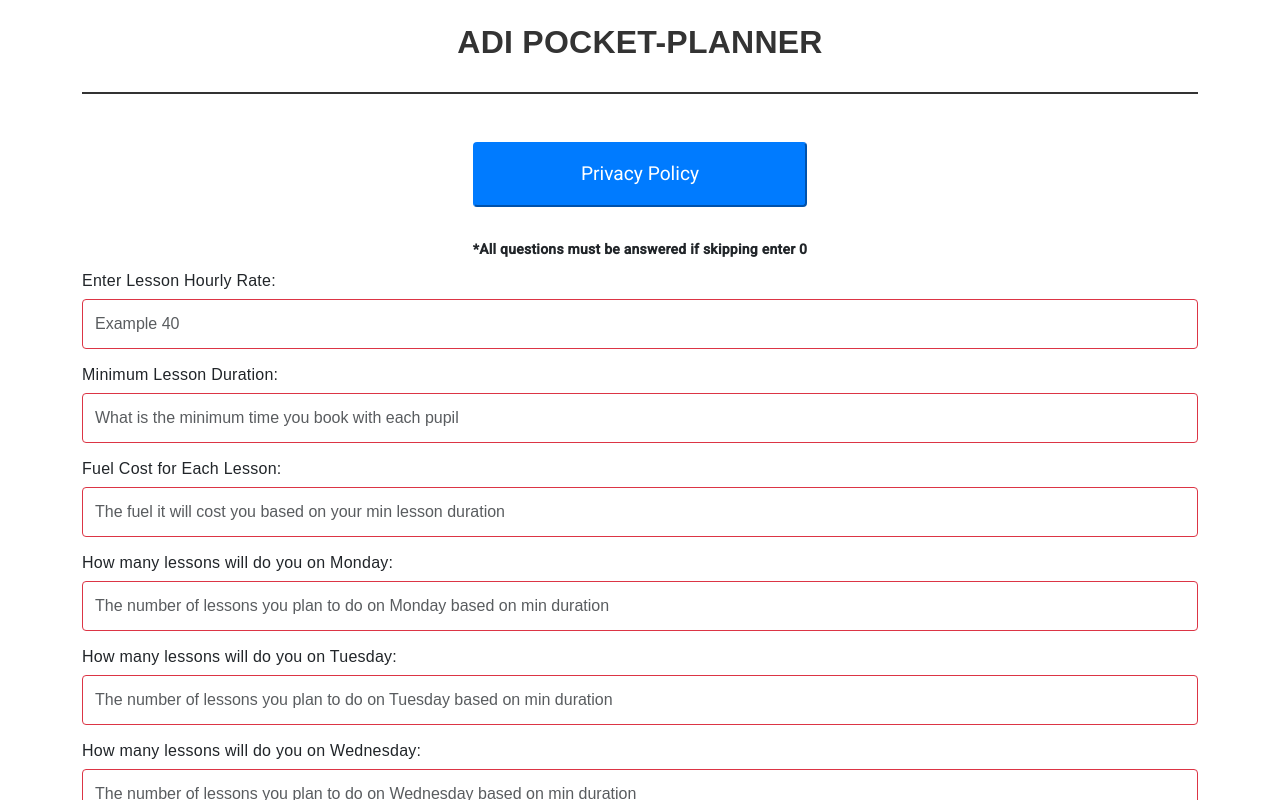
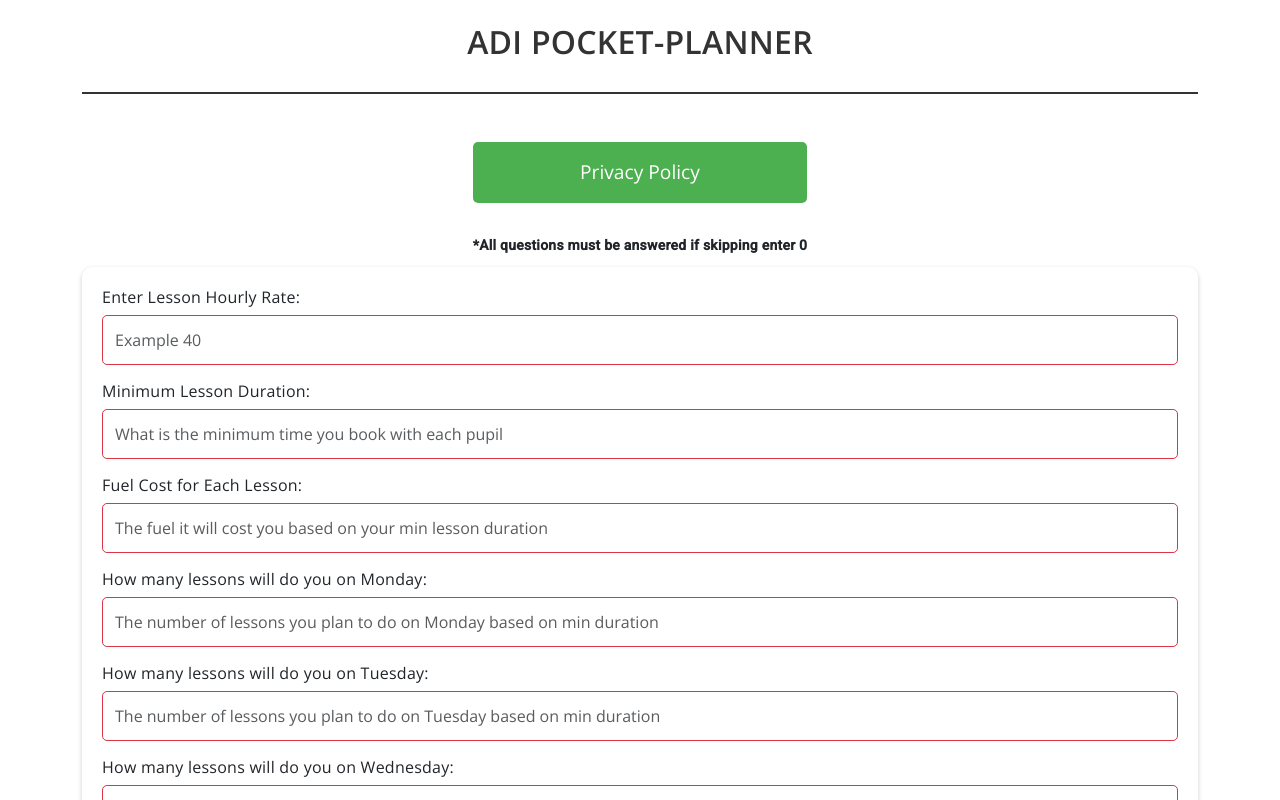
Before and after one commit to SAIFSB/saifsb.github.io, an Angular app: page / in a window 1280 px wide. Shown: the top 800 px of the page. Built offline with nearby package versions, Linux system fonts and the light colour scheme.

Commit message:
Changed styling and submit button now reads calculate

```diff
--- a/src/app/form/form.component.css
+++ b/src/app/form/form.component.css
@@ -1,25 +1,34 @@
+@import url('https://fonts.googleapis.com/css2?family=Open+Sans:wght@300;400;600&display=swap');
+
+body, .form-label, .title-form, .form-control, .btn-primary, .form-bottom, .output {
+    font-family: 'Open Sans', sans-serif;
+}
+
 form {
     font-family: Arial, Helvetica, sans-serif;
     max-width: 100%;
+    box-shadow: 0 2px 5px rgba(0, 0, 0, 0.2);
+    background: white;
+    padding: 20px;
+    border-radius: 10px;
 }
 
 .top-form {
     text-align: center;
     width: 100%;
 }
+
 .title-form {
-    font-family: Arial, Helvetica, sans-serif; /* Minimalist font */
-    font-size: 2rem; /* Adequate size for visibility */
-    font-weight: bold; /* Bold for emphasis */
-    text-transform: uppercase; /* Capitalize all letters */
-    color: #333; /* A dark shade for contrast */
-    text-align: center; /* Center alignment */
-    border-bottom: 2px solid #333; /* Underline effect */
+    font-size: 2rem;
+    font-weight: bold;
+    text-transform: uppercase;
+    color: #333;
+    text-align: center;
+    border-bottom: 2px solid #333;
     padding-top: 2.0rem;
-    padding-bottom: 2.5rem; /* Spacing above the underline */
-    margin-bottom: 1rem; /* Spacing below the title */
+    padding-bottom: 2.5rem;
+    margin-bottom: 1rem;
 }
-
 
 .form-label {
     font-size: 1rem;
@@ -30,24 +39,33 @@ form {
 .form-control {
     display: block;
     width: 100%;
-    padding: 0.5rem;
+    padding: 0.75rem;
     font-size: 1rem;
     line-height: 1.5;
     border: 1px solid #ced4da;
-    border-radius: 0.25rem;
-    margin-bottom: 1rem; /* Spacing between form fields */
-    margin: 0 auto; /* Centering the field */
+    border-radius: 5px;
+    margin-bottom: 1rem;
+    transition: border-color 0.3s;
 }
 
+.form-control:focus {
+    border-color: #4CAF50;
+    box-shadow: 0 0 0 0.2rem rgba(76, 175, 80, 0.25);
+}
 
 .btn-primary {
-    background-color: #007bff;
-    border-color: #007bff;
+    background-color: #4CAF50;
+    border-color: #4CAF50;
     padding: 0.75rem 1.5rem;
     font-size: 1.2rem;
     line-height: 1.5;
-    border-radius: 0.25rem;
+    border-radius: 5px;
     width: 100%;
+    transition: all 0.3s ease;
+}
+
+.btn-primary:hover {
+    background-color: #45a049;
 }
 
 .form-bottom {
@@ -63,45 +81,28 @@ form {
 
 @media (max-width: 768px) {
     .title-form {
-        font-size: 1.2rem;
+        font-size: 1.5rem;
     }
 
     .output {
         font-size: 1.1rem;
     }
-}
 
-.form-control {
-    /* ...existing styles... */
-    transition: border-color 0.3s;
-    padding: 0.75rem; /* Increase for touch-friendliness */
-    font-size: 1rem;
-}
-
-.form-control:invalid {
-    border-color: #dc3545; /* Red for invalid input */
-}
-
-.form-control:valid {
-    border-color: #28a745; /* Green for valid input */
-}
-
-.btn-primary:disabled {
-    background-color: #6c757d;
-    border-color: #000000;
+    .form-control, .btn-primary {
+        padding: 1rem;
+        font-size: 1.1rem;
+    }
 }
 
 .day-input {
     display: grid;
-    grid-template-columns: auto 1fr; /* Label and dropdown side by side */
+    grid-template-columns: auto 1fr;
     gap: 0.5rem;
     align-items: center;
     margin-bottom: 1rem;
 }
 
-.copy-button{
-    /* Existing CSS for the button */
-    margin-top: 1rem;
+.copy-button {
     background-color: #007bff;
     border-color: #000000;
     padding: 0.75rem 1.5rem;
@@ -109,23 +110,44 @@ form {
     line-height: 1.5;
     border-radius: 0.25rem;
     width: 100%;
-    transition: background-color 0.3s, border-color 0.3s; /* Smooth transition for color change */
+    margin-top: 1rem;
+    transition: background-color 0.3s, border-color 0.3s;
 }
 
 .copy-button:active {
-    /* Styles to apply when the button is clicked */
-    background-color: yellow; /* Slightly darker shade for click effect */
+    background-color: #0056b3;
     border-color: #000000;
 }
 
-.privacy-button{
+.privacy-button {
     color: #ffffff;
     padding: 1rem;
     margin: 2rem;
     max-width: 30%;
+    border-radius: 5px;
+    background-color: #4CAF50;
+    border: none;
+    transition: background-color 0.3s;
+}
+
+.privacy-button:hover {
+    background-color: #45a049;
 }
 
 p {
     text-align: center;
     font-weight: bold;
 }
+
+.form-control:invalid {
+    border-color: #dc3545;
+}
+
+.form-control:valid {
+    border-color: #28a745;
+}
+
+.btn-primary:disabled {
+    background-color: #6c757d;
+    border-color: #000000;
+}
--- a/src/app/form/form.component.html
+++ b/src/app/form/form.component.html
@@ -206,7 +206,7 @@
       />
     </div>
 
-    <button [disabled] = "!f.valid" type="submit" value="0" class="btn btn-primary">Submit</button>
+    <button [disabled] = "!f.valid" type="submit" value="0" class="btn btn-primary">Calculate</button>
     <button (click) = "onCopy(f)" class="btn-primary copy-button" type="submit" >Copy</button>
 
 
```
Also changed, not shown: 3 other files (tests, documents, lock files or other folders).
